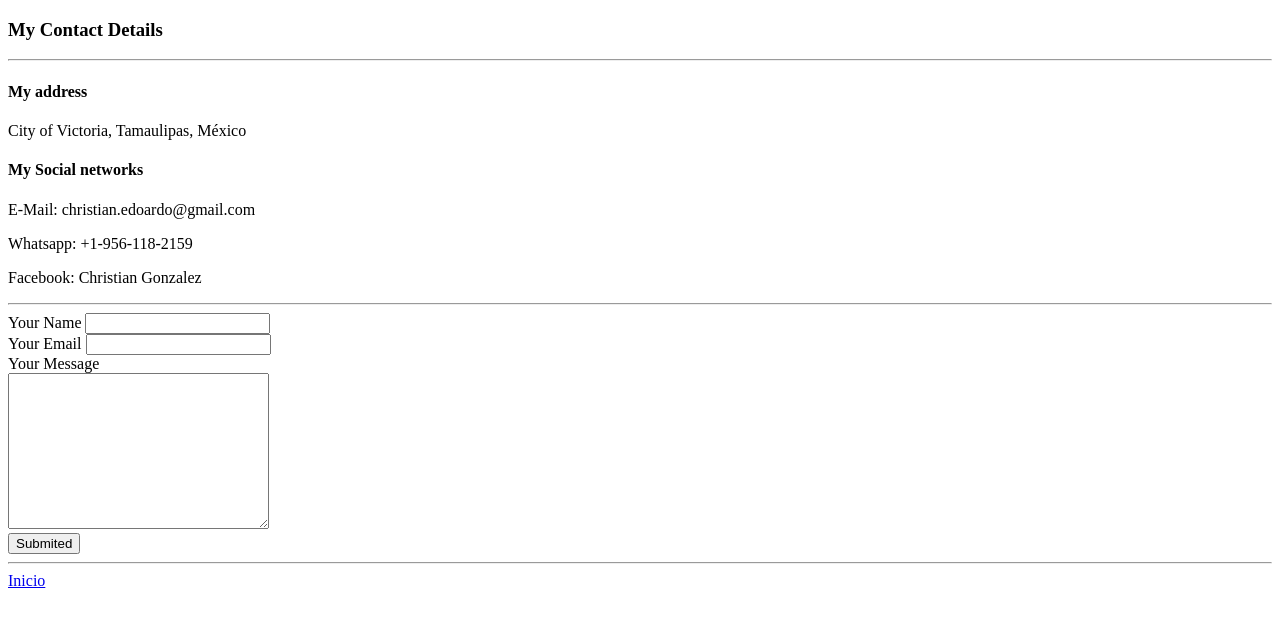
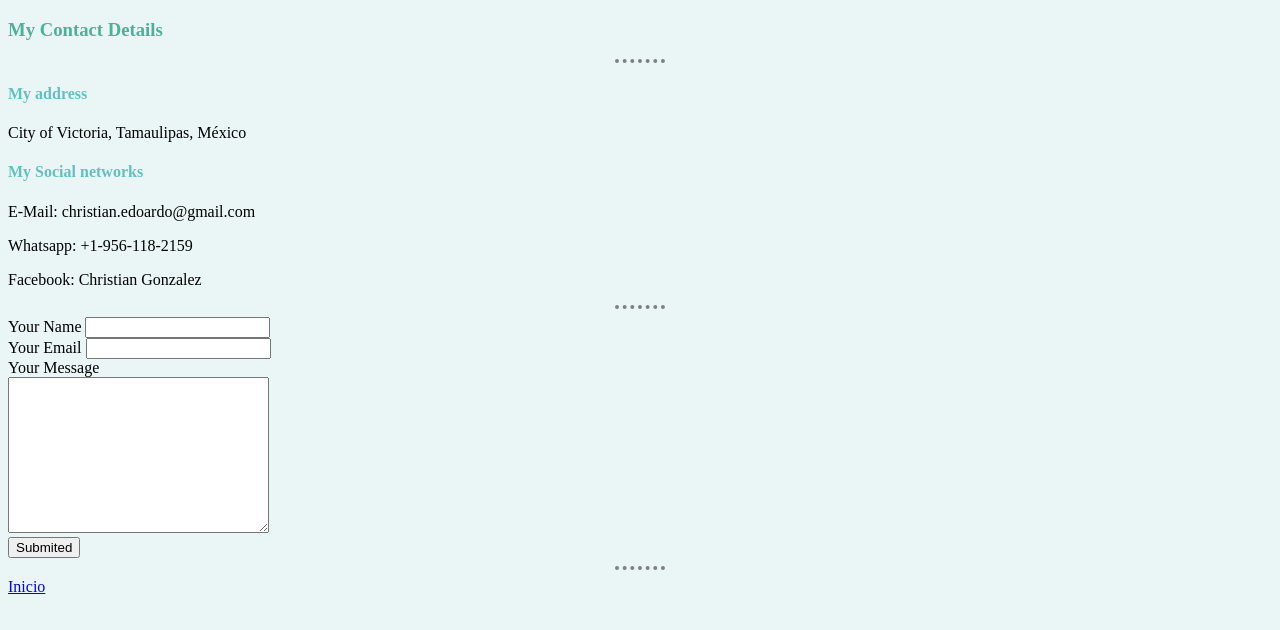
Before and after one commit to LoLo-Mx/cv, a plain HTML site: page contact-me.html in a window 1280 px wide. Drawn offline with Linux system fonts and the light colour scheme.

Commit message:
Add external css styles file reference

```diff
--- a/contact-me.html
+++ b/contact-me.html
@@ -4,6 +4,7 @@
   <head>
     <meta charset="utf-8">
     <title>Christian's contact details</title>
+    <link rel="stylesheet" href="css\styles.css">
   </head>
 
   <body>
--- /dev/null
+++ b/css/styles.css
@@ -0,0 +1,24 @@
+
+body{
+  background-color: #EAF6F6;
+}
+
+hr{
+  border-color: grey;
+  border-style: none;
+  border-top-style: dotted;
+  border-width: 0.3em ;
+  width: 4%;
+}
+
+h1{
+  color: #1E836C;
+}
+
+h3{
+  color: #4AB19A;
+}
+
+h4{
+  color: #66bfbf;
+}
```
Also changed, not shown: hobbies.html (+1 -0 lines), index.html (+1 -17 lines), input.html (+1 -0 lines).
